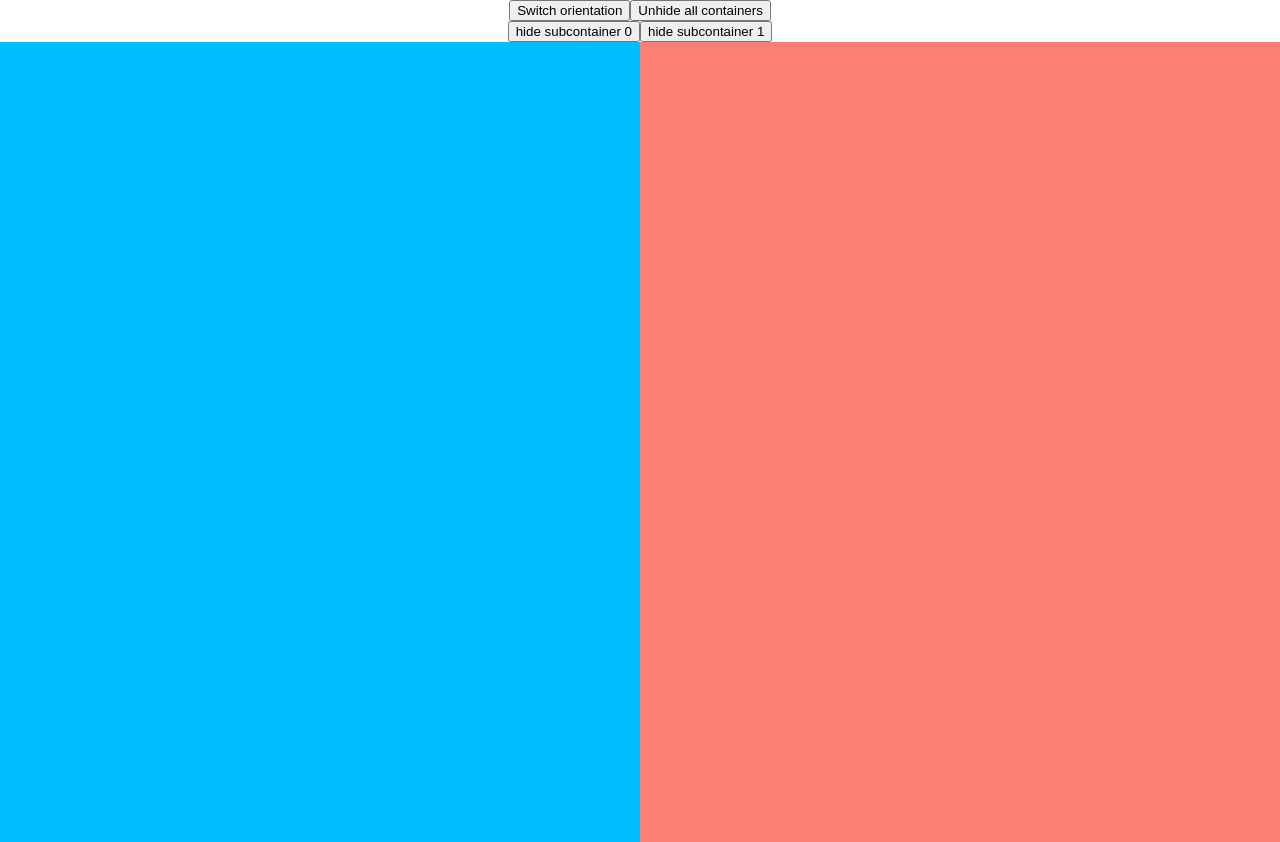
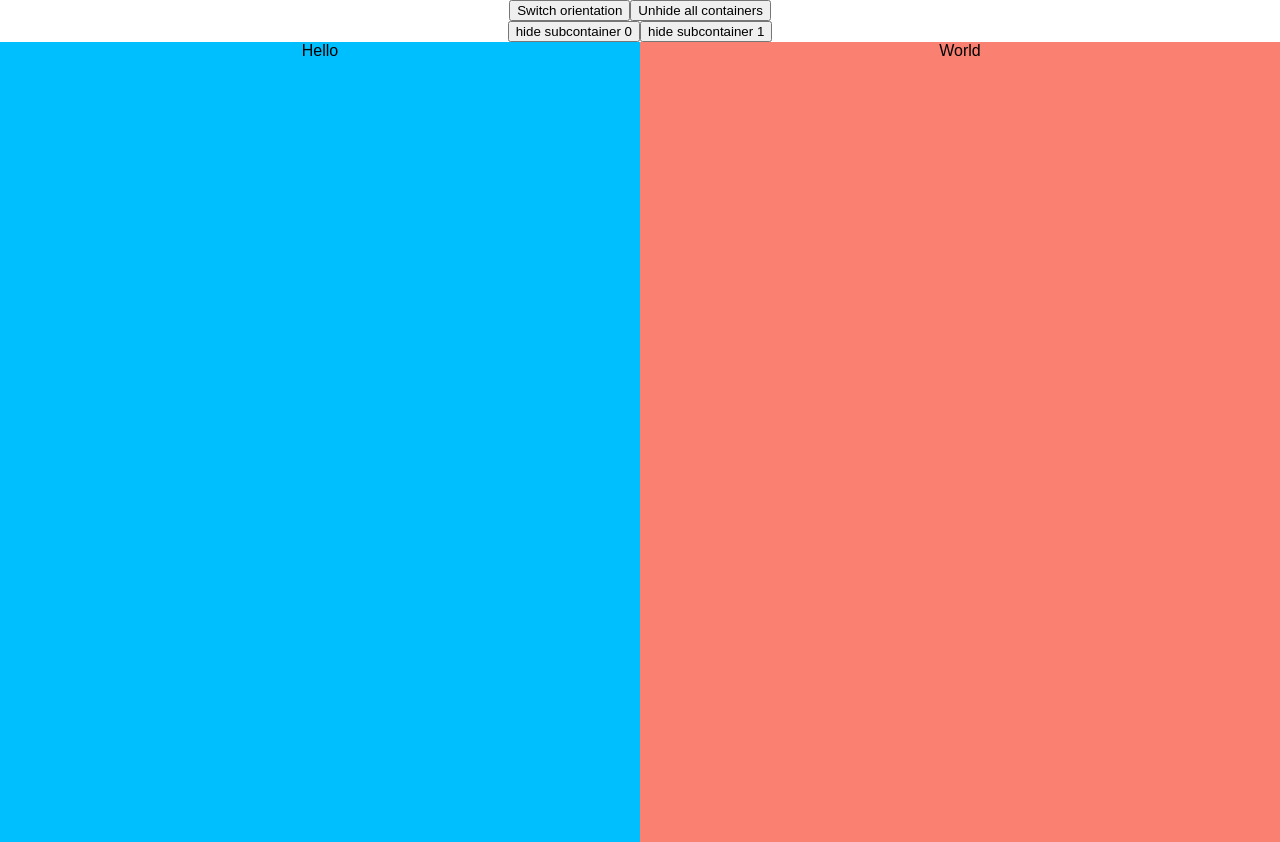
Before and after one commit to Swoodend/majik-frontend, a React (Create React App) app: page / in a window 1280 px wide. Built offline with nearby package versions, Linux system fonts and the light colour scheme.

Commit message:
removes the text of the SubComponent when clicked upon. Previously the text would persist after the component itself was set to width 0

```diff
--- a/src/SubContainer.js
+++ b/src/SubContainer.js
@@ -7,13 +7,15 @@ export default class SubContainer extends Component{
         this.handleClick = this.handleClick.bind(this);
         this.state = {
             width: 100,
-            height: 100
+            height: 100,
+            text: this.props.children
         }
     }
 
     handleClick(){
         this.setState({
-            width: 0
+            width: 0,
+            text: null
         })
     }
 
@@ -26,6 +28,7 @@ export default class SubContainer extends Component{
                     <div onClick={this.handleClick}
                         style={{width: `${value.width}%`, height:"100%", backgroundColor:this.props.bc}}
                     >
+                        {this.state.text}
                     </div>
                 }
             </Motion>
```
